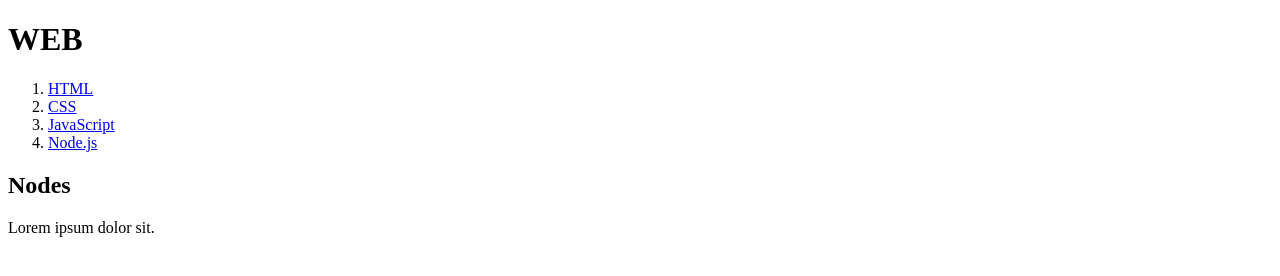
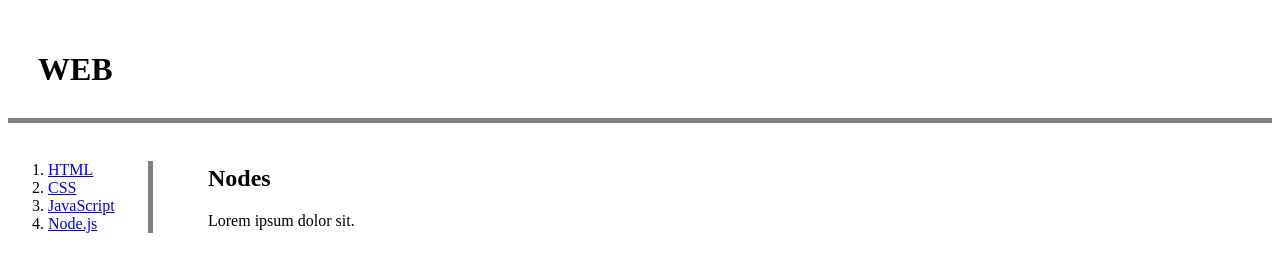
Before and after one commit to egoingsb/jeju-web, a plain HTML site: page 4.html in a window 1280 px wide. Drawn offline with Linux system fonts and the light colour scheme.

Commit message:
CSS 복습 끝

```diff
--- a/4.html
+++ b/4.html
@@ -3,16 +3,21 @@
 <head>
     <title>WEB-Node.js</title>
     <meta charset="utf-8">
+    <link rel="stylesheet" href="style.css">
 </head>
 <body>
     <h1>WEB</h1>
+    <div id="container">
             <ol>
                 <li><a href="1.html">HTML</a></li>
                 <li><a href="2.html">CSS</a></li>
                 <li><a href="3.html">JavaScript</a></li>
                 <li><a href="4.html">Node.js</a></li>
             </ol>
+            <div>
                 <h2>Nodes</h2>
                 Lorem ipsum dolor sit.
+            </div>
+    </div>
 </body>
 </html>
```
Lines whose indentation alone changed are shown as unchanged.
